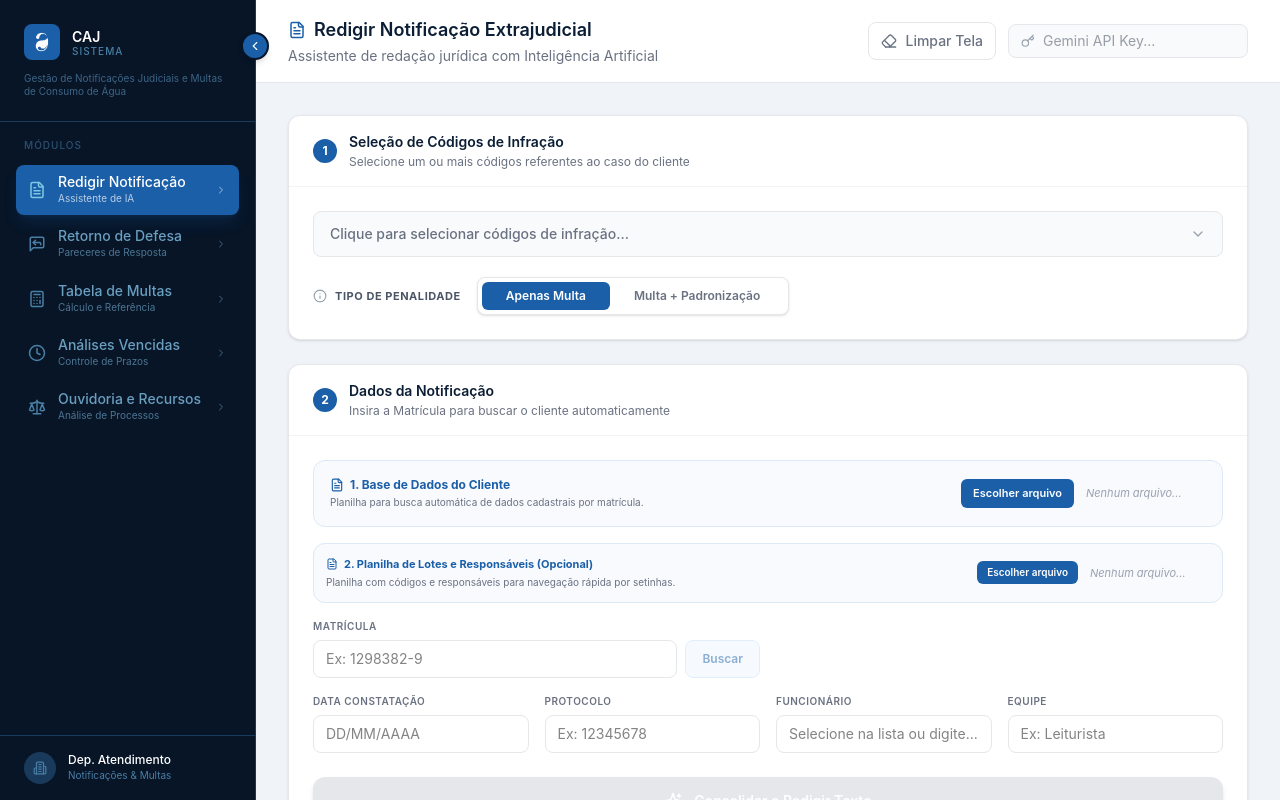
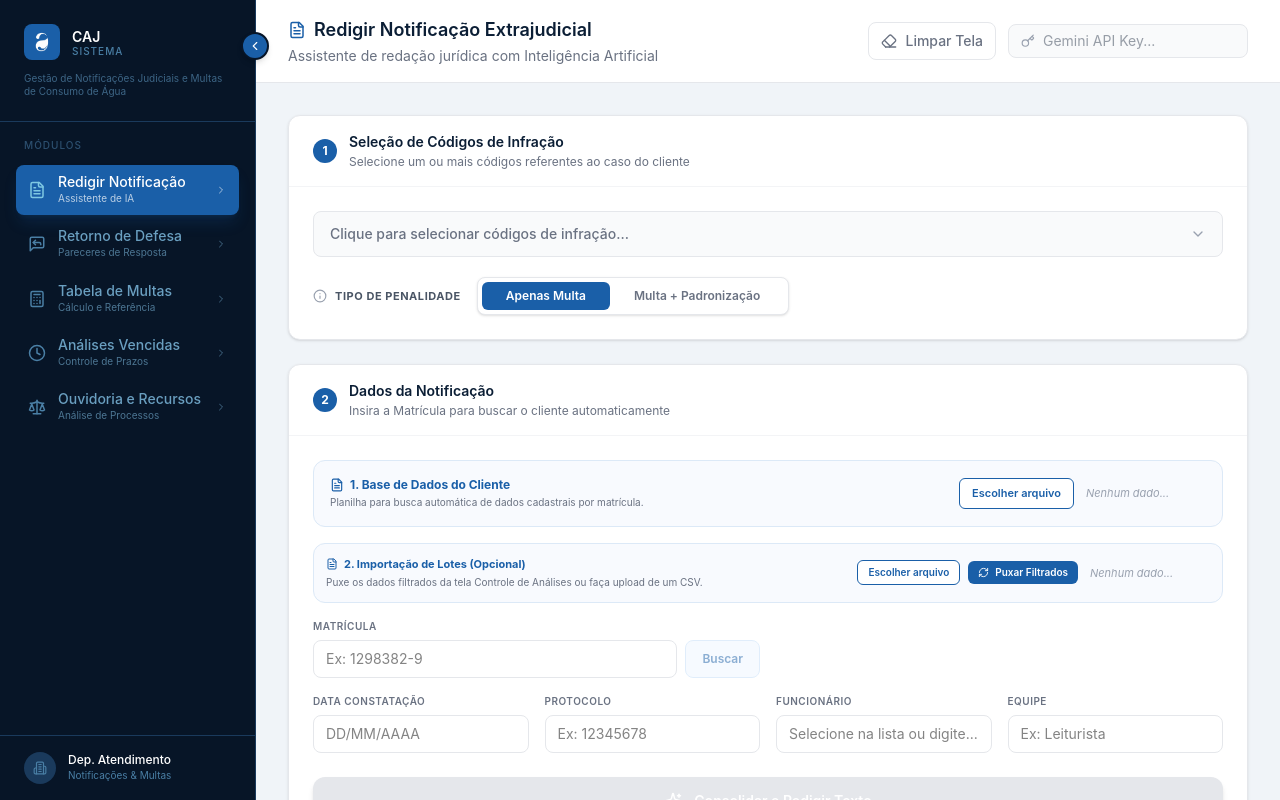
Before and after one commit to MarieleV/Notificacao-CAJ, a React (Vite) app in the folder front-end/: page / in a window 1280 px wide. Built offline with nearby package versions, Linux system fonts and the light colour scheme.

Commit message:
alteração da atualização nova

```diff
--- a/front-end/src/pages/RedatorNotificacao.tsx
+++ b/front-end/src/pages/RedatorNotificacao.tsx
@@ -2,7 +2,7 @@ import { useRef } from "react";
 import {
   Sparkles, Copy, Download, CheckCircle2, AlertCircle,
   ChevronDown, X, FileText, Loader2, Info, Key, Search, UserCheck, Eraser,
-  ChevronLeft, ChevronRight
+  ChevronLeft, ChevronRight, RefreshCw // <-- RefreshCw importado para o botão
 } from "lucide-react";
 
 import { DatePicker } from "../components/shared/DatePicker";
@@ -63,20 +63,21 @@ export function RedatorNotificacao() {
               inputId="upload-base-cliente"
             />
 
-            {/* PAINEL 2: Planilha de Lote / Responsáveis (Opcional e Compacta) */}
+            {/* PAINEL 2: Planilha Opcional com Botão de Importação Inteligente */}
             <PainelUploadPlanilha
               fileLoading={hook.fileLoading}
               fileName={hook.fileNameResp}
               onUpload={hook.handleFileUploadResp}
-              title="2. Planilha de Lotes e Responsáveis (Opcional)"
-              subtitle="Planilha com códigos e responsáveis para navegação rápida por setinhas."
+              onImport={hook.importarDoControleAnalises} // <-- Passando a função mágica!
+              title="2. Importação de Lotes (Opcional)"
+              subtitle="Puxe os dados filtrados da tela Controle de Análises ou faça upload de um CSV."
               inputId="upload-base-resp"
-              compact={true} // <-- Deixa o painel menor e mais discreto
+              compact={true}
             />
 
             <div className="mb-6">
 
-              {/* SELECT DE FILTRO DE RESPONSÁVEL (Aparece apenas se a planilha 2 estiver carregada) */}
+              {/* SELECT DE FILTRO DE RESPONSÁVEL */}
               {hook.excelDataResp.length > 0 && hook.responsaveisList.length > 0 && (
                 <div className="mb-4 bg-blue-50/50 p-4 rounded-xl border border-blue-100 flex flex-col sm:flex-row items-center gap-4">
                   <div className="flex-1 w-full">
@@ -317,7 +318,8 @@ const Cabecalho = ({ apiKey, setApiKey, limparTela }: any) => (
   </div>
 );
 
-const PainelUploadPlanilha = ({ fileLoading, fileName, onUpload, title, subtitle, inputId, compact }: any) => (
+// O PAINEL DE UPLOAD AGORA ACEITA O BOTÃO DE IMPORTAÇÃO
+const PainelUploadPlanilha = ({ fileLoading, fileName, onUpload, onImport, title, subtitle, inputId, compact }: any) => (
   <div className={`mb-4 bg-[#f8fafe] border border-[#dce9f7] rounded-xl ${compact ? 'p-3' : 'p-4'} flex flex-col sm:flex-row items-center justify-between gap-3`}>
     <div>
       <h3 className={`font-bold text-[#1a5fa8] flex items-center gap-1.5 mb-0.5 ${compact ? 'text-[11px]' : 'text-xs'}`}>
@@ -325,16 +327,35 @@ const PainelUploadPlanilha = ({ fileLoading, fileName, onUpload, title, subtitle
       </h3>
       <p className="text-[10px] text-gray-500">{subtitle}</p>
     </div>
-    <div className="w-full sm:w-auto flex items-center gap-3">
-      <input id={inputId} type="file" accept=".csv, .xlsx, .xls" onChange={onUpload} disabled={fileLoading} className="hidden" />
-      <label htmlFor={inputId} className={`rounded-md font-semibold text-white transition-colors flex-shrink-0 ${compact ? 'px-2.5 py-1 text-[10px]' : 'px-3 py-1.5 text-[11px]'} ${fileLoading ? "bg-[#1a5fa8]/50 cursor-not-allowed" : "bg-[#1a5fa8] hover:bg-[#154d8a] cursor-pointer"}`}>
-        Escolher arquivo
-      </label>
-      <div className="min-w-[120px] max-w-[260px]">
+    <div className="w-full sm:w-auto flex flex-col sm:flex-row items-center gap-2 sm:gap-3">
+
+      <div className="flex items-center gap-2">
+        {/* BOTÃO NATIVO DE UPLOAD */}
+        <input id={inputId} type="file" accept=".csv, .xlsx, .xls" onChange={onUpload} disabled={fileLoading} className="hidden" />
+        <label htmlFor={inputId} className={`rounded-md font-semibold text-[#1a5fa8] bg-white border border-[#1a5fa8] transition-colors flex-shrink-0 text-center ${compact ? 'px-2.5 py-1 text-[10px]' : 'px-3 py-1.5 text-[11px]'} ${fileLoading ? "opacity-50 cursor-not-allowed" : "hover:bg-[#f0f7ff] cursor-pointer"}`}>
+          Escolher arquivo
+        </label>
+
+        {/* NOVO: BOTÃO DE IMPORTAÇÃO MÁGICA DA OUTRA TELA */}
+        {onImport && (
+          <button
+            onClick={onImport}
+            disabled={fileLoading}
+            className={`rounded-md font-semibold text-white bg-[#1a5fa8] transition-colors flex flex-shrink-0 items-center justify-center gap-1.5 ${compact ? 'px-2.5 py-1 text-[10px]' : 'px-3 py-1.5 text-[11px]'} ${fileLoading ? "opacity-50 cursor-not-allowed" : "hover:bg-[#154d8a]"}`}
+          >
+            <RefreshCw size={compact ? 11 : 13} />
+            Puxar Filtrados
+          </button>
+        )}
+      </div>
+
+      <div className="min-w-[120px] max-w-[260px] text-center sm:text-left mt-2 sm:mt-0">
         {fileName ? (
-          <p className="text-[11px] text-[#1a5fa8] flex items-center gap-1.5 font-medium truncate"><FileText size={11} className="flex-shrink-0" /><span className="truncate">{fileName}</span></p>
+          <p className="text-[11px] text-[#1a5fa8] flex items-center justify-center sm:justify-start gap-1.5 font-medium truncate" title={fileName}>
+            <CheckCircle2 size={11} className="flex-shrink-0" /><span className="truncate">{fileName}</span>
+          </p>
         ) : (
-          <p className="text-[11px] text-gray-400 italic truncate">Nenhum arquivo...</p>
+          <p className="text-[11px] text-gray-400 italic truncate">Nenhum dado...</p>
         )}
       </div>
     </div>
```
